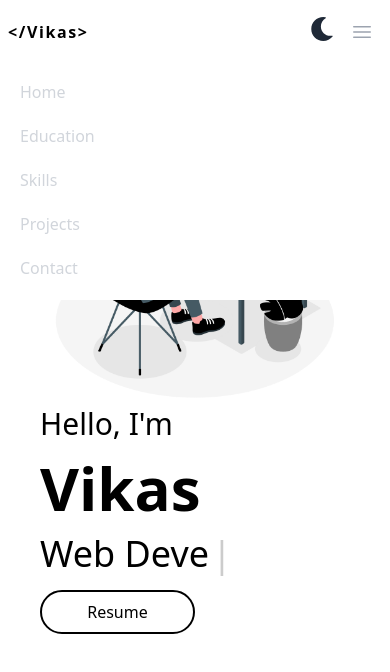
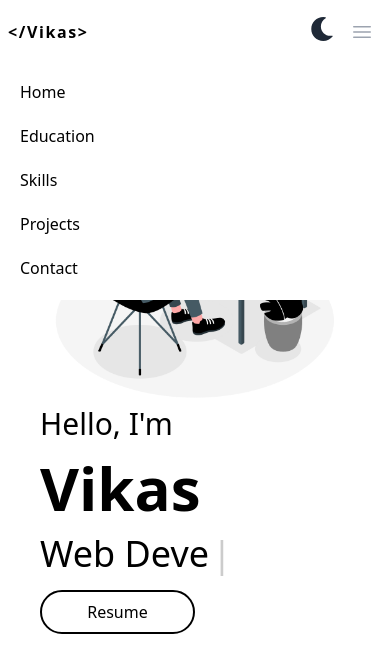
Before and after one commit to vikas9872/myportfolio, a React (Create React App) app: page / in a window 390 px wide. Both pictures are taken after a click on the button 362 px from the left and 32 px from the top of the page. Shown: the top 672 px of the page. Built offline with nearby package versions, Linux system fonts and the light colour scheme.

Commit message:
changes done

```diff
--- a/src/Components/NavbarComponent/Navbar.jsx
+++ b/src/Components/NavbarComponent/Navbar.jsx
@@ -1,5 +1,5 @@
 import { Disclosure, DisclosureButton, DisclosurePanel } from '@headlessui/react'
-import { Bars3Icon, XMarkIcon }  from '@heroicons/react/24/outline'
+import { Bars3Icon, XMarkIcon } from '@heroicons/react/24/outline'
 import { FaMoon, FaSun } from "react-icons/fa";
 import { useContext } from 'react';
 import { StoreContext } from '../../StoreContextComponent/StoreContext';
@@ -58,6 +58,26 @@
                     </div>
                 </div>
             </div>
+            {/* <DisclosurePanel className="sm:hidden">
+                <div className="space-y-1 px-2 pb-3 pt-2">
+                    {navigation.map((item) => (
+                        <DisclosureButton
+                            key={item.name}
+                            as="a"
+                            href={item.href}
+                            aria-current={item.current ? 'page' : undefined}
+                            className={classNames(
+                                item.current
+                                    ? 'bg-gray-900 text-black dark:bg-gray-700 dark:text-white'
+                                    : 'text-gray-300 hover:bg-gray-700 hover:text-white',
+                                'block rounded-md px-3 py-2 text-base font-medium'
+                            )}
+                        >
+                            {item.name}
+                        </DisclosureButton>
+                    ))}
+                </div>
+            </DisclosurePanel> */}
             <DisclosurePanel className="sm:hidden">
                 <div className="space-y-1 px-2 pb-3 pt-2">
                     {navigation.map((item) => (
@@ -68,8 +88,8 @@
                             aria-current={item.current ? 'page' : undefined}
                             className={classNames(
                                 item.current
-                                    ? 'bg-gray-900 text-white dark:bg-gray-700 dark:text-white'
-                                    : 'text-gray-300 hover:bg-gray-700 hover:text-white',
+                                    ? 'bg-gray-900 text-black dark:bg-gray-700 dark:text-white'
+                                    : 'text-black hover:bg-gray-700 hover:text-white dark:text-gray-300',
                                 'block rounded-md px-3 py-2 text-base font-medium'
                             )}
                         >
```
